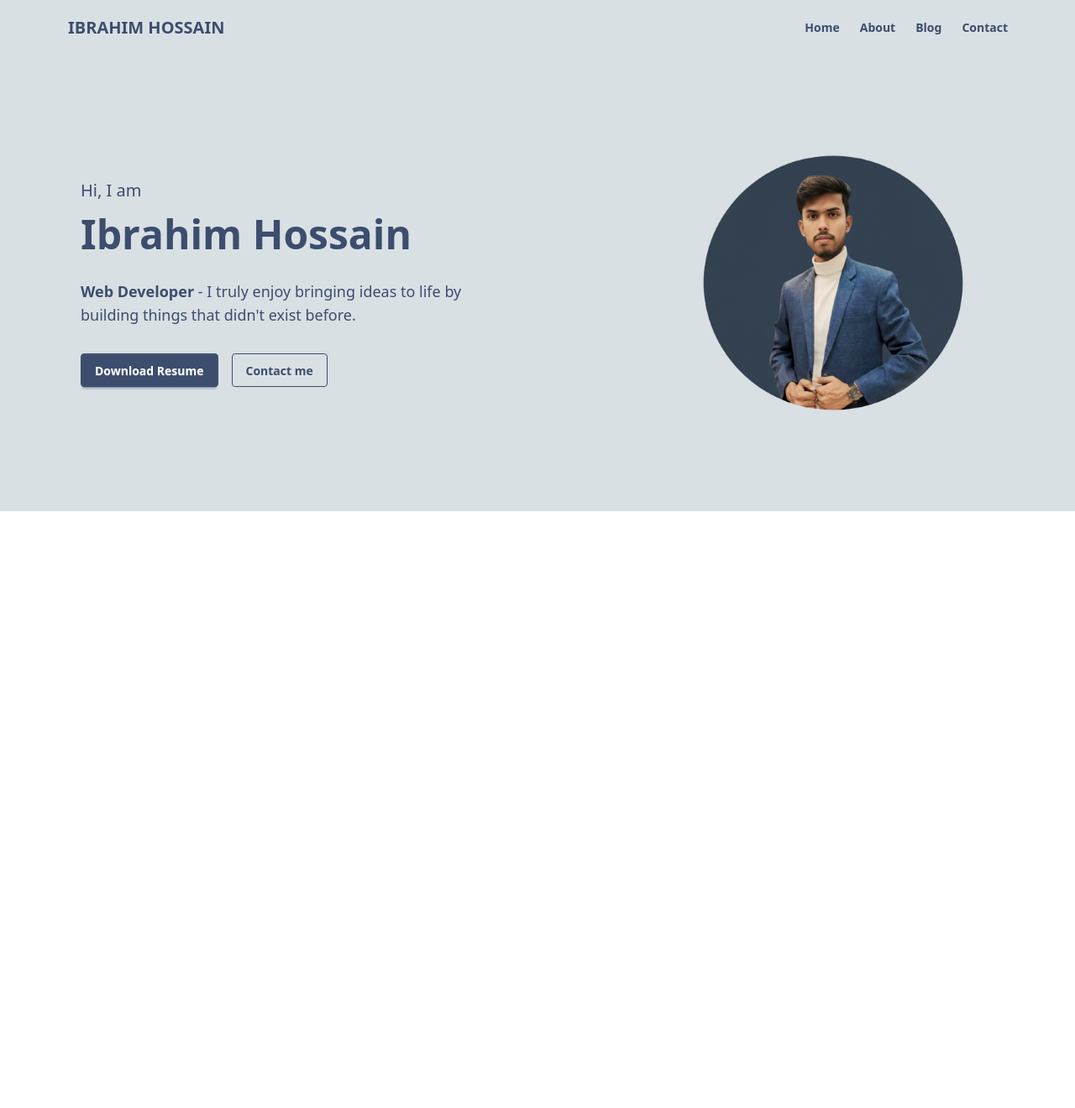
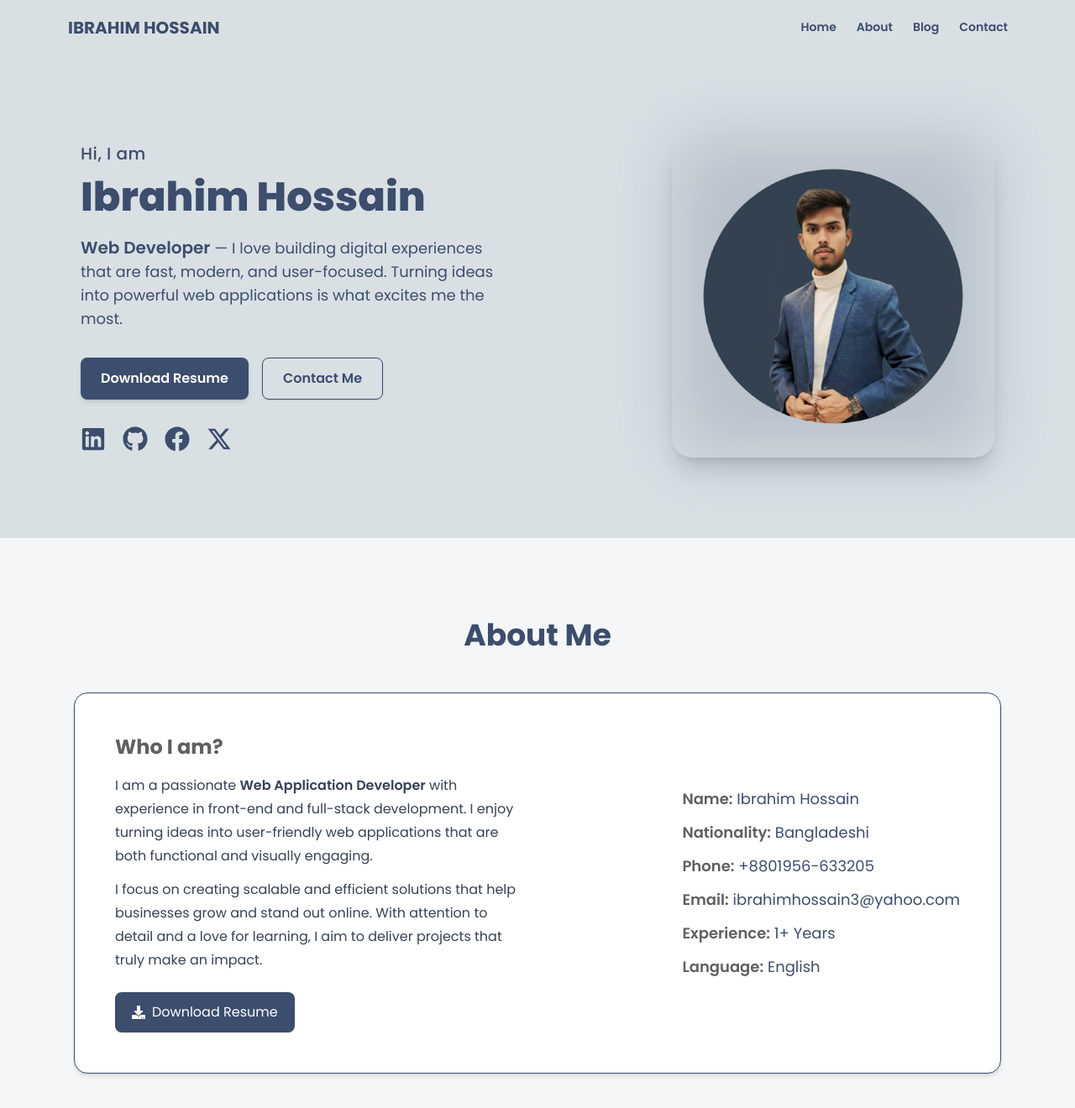
Before and after one commit to BFIbrahim/personal-portfolio-website-frontend, a React (Vite) app: page / in a window 1280 px wide. Shown: the top 1320 px of the page at 84% size. Before the commit the page ends 800 px from the top, so only its background shows below. Built offline with nearby package versions, Linux system fonts and the light colour scheme.

Commit message:
About section completed

```diff
--- a/package.json
+++ b/package.json
@@ -13,6 +13,7 @@
     "@tailwindcss/vite": "^4.1.17",
     "react": "^19.2.0",
     "react-dom": "^19.2.0",
+    "react-icons": "^5.5.0",
     "react-router": "^7.9.6",
     "tailwindcss": "^4.1.17"
   },
--- /dev/null
+++ b/src/Pages/Home/About/Aboutme.jsx
@@ -0,0 +1,50 @@
+import { FaDownload } from "react-icons/fa";
+
+const AboutMe = () => {
+    return (
+        <section id="about" className="py-16 md:py-24 bg-secondary/30">
+            <div className="max-w-6xl mx-auto px-6">
+                <h2 className="text-3xl md:text-4xl font-bold text-center text-primary mb-12">
+                    About Me
+                </h2>
+
+                <div className="border border-primary rounded-2xl p-8 md:p-12 bg-white shadow-md">
+                    <div className="grid md:grid-cols-2 gap-10 items-center">
+
+                        <div>
+                            <h3 className="text-2xl font-bold text-accent mb-4">Who I am?</h3>
+
+                            <p className="text-gray-700 leading-7 mb-6">
+                                <p className="mb-3">I am a passionate <span className="font-semibold">Web Application Developer</span> with experience in front-end and full-stack development. I enjoy turning ideas into user-friendly web applications that are both functional and visually engaging.</p>
+
+                                <p> I focus on creating scalable and efficient solutions that help businesses grow and stand out online. With attention to detail and a love for learning, I aim to deliver projects that truly make an impact.</p>
+                            </p>
+                           <a
+                                href="/resume.pdf"
+                                download
+                                className="inline-flex items-center gap-2 bg-primary text-white px-5 py-3 rounded-lg shadow hover:bg-primary/90 transition"
+                            >
+                                <FaDownload />
+                                Download Resume
+                            </a>
+                        </div>
+
+                        <div className="flex md:justify-end">
+                            <ul className="text-lg space-y-3 text-primary">
+                                <li><span className="font-semibold text-accent">Name:</span> Ibrahim Hossain</li>
+                                <li><span className="font-semibold text-accent">Nationality:</span> Bangladeshi</li>
+                                <li><span className="font-semibold text-accent">Phone:</span> +8801956-633205</li>
+                                <li><span className="font-semibold text-accent">Email:</span> ibrahimhossain3@yahoo.com</li>
+                                <li><span className="font-semibold text-accent">Experience:</span> 1+ Years</li>
+                                <li><span className="font-semibold text-accent">Language:</span> English</li>
+                            </ul>
+                        </div>
+
+                    </div>
+                </div>
+            </div>
+        </section>
+    );
+};
+
+export default AboutMe;
--- a/src/Pages/Home/Banner/Banner.jsx
+++ b/src/Pages/Home/Banner/Banner.jsx
@@ -1,36 +1,68 @@
-
-import React from 'react';
-import img from '../../../assets/Ibrahi2.png'
+import React from "react";
+import img from "../../../assets/Ibrahi2.png";
+import { FaLinkedin, FaFacebook, FaGithub } from "react-icons/fa";
+import { FaXTwitter } from "react-icons/fa6";
+import { Link } from "react-router";
 
 const Banner = () => {
   return (
-        <section className={`py-12 md:py-20 bg-secondary`}>
+    <section className="py-16 md:py-24 bg-secondary">
       <div className="container mx-auto md:px-24">
-                <div className="flex flex-col-reverse md:flex-row items-center justify-between gap-10">
+        <div className="flex flex-col-reverse md:flex-row items-center justify-between gap-12">
 
-                    <div className="w-full  text-center md:text-left">
-                        <p className="text-xl mb-2 text-primary">Hi, I am</p>
+          <div className="w-full text-center md:text-left">
+            <p className="text-xl text-primary font-medium tracking-wide">
+               Hi, I am
+            </p>
 
-                        <h1 className="text-3xl md:text-5xl lg:text-5xl font-bold text-primary mb-6 leading-tight">
+            <h1 className="text-4xl md:text-5xl font-extrabold text-primary leading-tight mt-2">
               Ibrahim Hossain
             </h1>
 
-                        <p className="text-primary text-lg mb-8 max-w-lg md:max-w-none mx-auto md:mx-0">
-                            <span className='font-bold'>Web Developer</span> - I truly enjoy bringing ideas to life by building things that didn't exist before.
+            <p className="text-primary text-lg mt-4 mb-8 md:max-w-lg">
+              <span className="font-semibold text-primary text-xl">Web Developer</span> — I love
+              building digital experiences that are fast, modern, and user-focused.
+              Turning ideas into powerful web applications is what excites me the most.
             </p>
 
-                        <div>
-                            <button className='btn btn-primary text-white border-primary hover:bg-transparent hover:text-primary mr-4'>Download Resume</button>
-                            <button className='btn btn-secondary text-primary border-primary hover:bg-primary hover:text-white'>Contact me</button>
+            <div className="flex flex-wrap justify-center md:justify-start gap-4">
+              <button className="px-6 py-3 rounded-lg bg-primary text-white font-semibold shadow-md hover:bg-primary/90 transition-all">
+                Download Resume
+              </button>
+
+              <button className="px-6 py-3 rounded-lg border border-primary text-primary font-semibold hover:bg-primary hover:text-white transition-all shadow-sm">
+                Contact Me
+              </button>
+            </div>
+
+            <div className="flex justify-center md:justify-start gap-5 mt-8">
+              <Link to="https://www.linkedin.com/in/md-ibrahim-hossain-76918836b" target="_blank">
+                <FaLinkedin className="text-3xl text-primary hover:text-accent transition" />
+              </Link>
+
+              <Link to="https://github.com/BFIbrahim" target="_blank">
+                <FaGithub className="text-3xl text-primary hover:text-accent transition" />
+              </Link>
+
+              <Link to="https://www.facebook.com/BFIbrahiMM" target="_blank">
+                <FaFacebook className="text-3xl text-primary hover:text-accent transition" />
+              </Link>
+
+              <Link to="https://x.com/MdIbrahim361" target="_blank">
+                <FaXTwitter className="text-3xl text-primary hover:text-accent transition" />
+              </Link>
             </div>
           </div>
 
           <div className="w-full flex justify-center md:justify-end">
-                        <div className="relative w-96 h-auto">
+            <div className="relative w-80 md:w-96 group">
+              <div className="absolute inset-0 rounded-3xl bg-primary opacity-20 blur-2xl group-hover:blur-3xl transition-all"></div>
+
               <img
                 src={img}
-                                alt="Ibrahim Hossain - Frontend Web Engineer"
-                                className="w-full h-full object-cover object-top"
+                alt="Ibrahim Hossain"
+                className="relative z-10 w-full rounded-3xl shadow-xl object-cover object-top
+                group-hover:scale-105 transition-transform duration-500"
               />
             </div>
           </div>
--- a/src/Pages/Home/Home/Home.jsx
+++ b/src/Pages/Home/Home/Home.jsx
@@ -1,10 +1,12 @@
 import React from 'react';
 import Banner from '../Banner/Banner';
+import AboutMe from '../About/Aboutme';
 
 const Home = () => {
     return (
         <div>
             <Banner></Banner>
+            <AboutMe></AboutMe>
         </div>
     );
 };
--- a/src/index.css
+++ b/src/index.css
@@ -1,3 +1,6 @@
+@import url('https://fonts.googleapis.com/css2?family=Poppins:ital,wght@0,100;0,200;0,300;0,400;0,500;0,600;0,700;0,800;0,900;1,100;1,200;1,300;1,400;1,500;1,600;1,700;1,800;1,900&family=Urbanist:ital,wght@0,100..900;1,100..900&display=swap');
+
+
 @import "tailwindcss";
  @plugin "daisyui" {
    themes: light --default;
@@ -10,3 +13,7 @@
   --color-secondary: #d9e0e4;
   --color-accent: #606060;
 }
+
+@theme {
+  --font-sans: "Poppins", sans-serif;
+}
--- a/src/main.jsx
+++ b/src/main.jsx
@@ -6,6 +6,8 @@ import { router } from './Router/router.jsx';
 
 createRoot(document.getElementById('root')).render(
   <StrictMode>
-     <RouterProvider router={router} />
+    <div className='font-sans'>
+      <RouterProvider router={router} />
+    </div>
   </StrictMode>,
 )
```
Also changed, not shown: 1 other file (tests, documents, lock files or other folders). Lines whose indentation alone changed are shown as unchanged.
